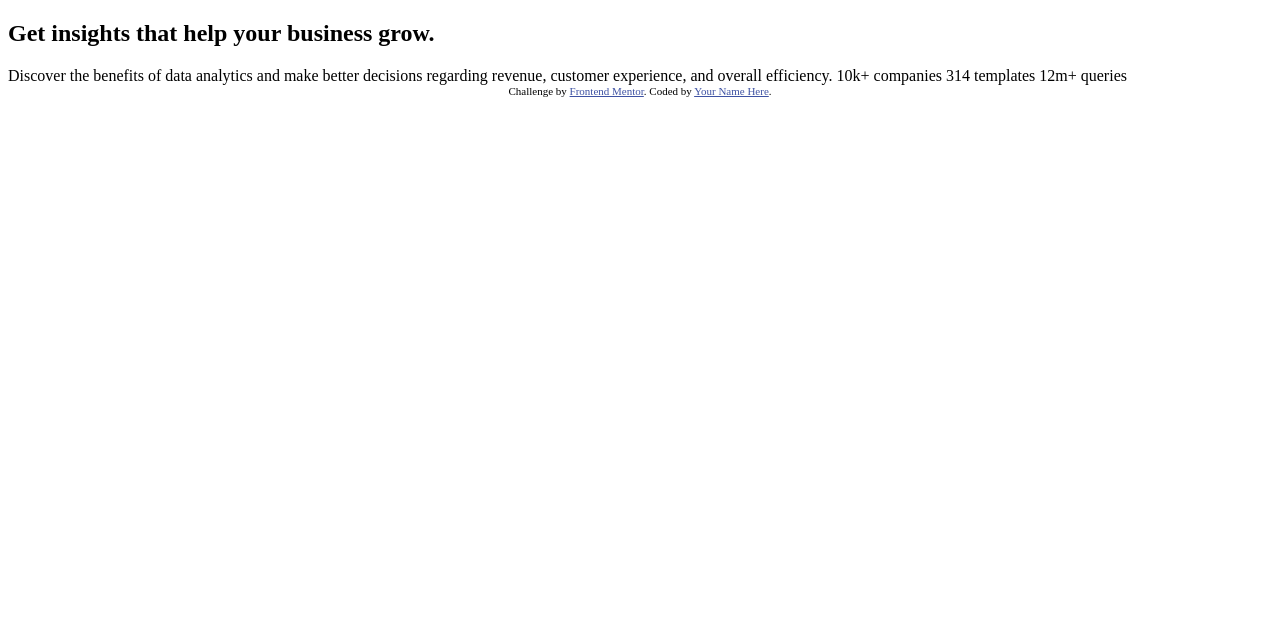
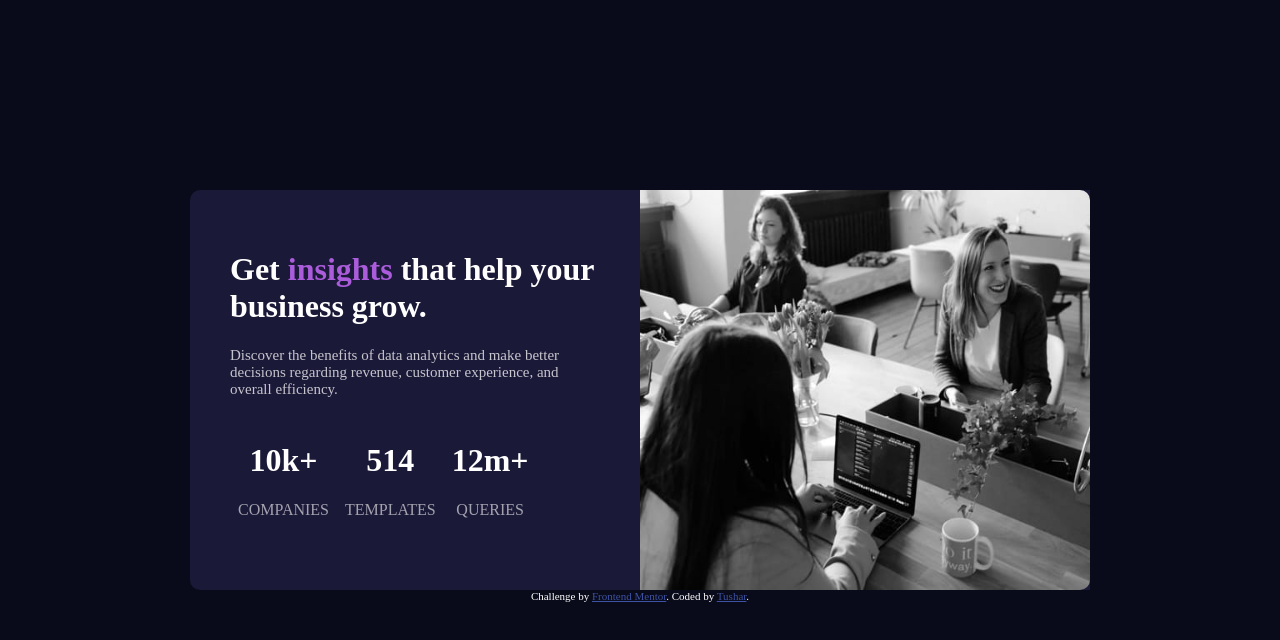
Before and after one commit to TS2410/.stat-preview-frontend-mentor, a plain HTML site: page index.html in a window 1280 px wide. Drawn offline with Linux system fonts and the light colour scheme.

Commit message:
first commit

```diff
--- a/index.html
+++ b/index.html
@@ -12,23 +12,76 @@
   <style>
     .attribution { font-size: 11px; text-align: center; }
     .attribution a { color: hsl(228, 45%, 44%); }
+    body{
+      background-color: hsl(233, 47%, 7%);
+      color: white;
+      display: flex;
+      flex-direction: column;
+      align-items: center;
+      justify-content: center;
+      height: 97vh;
+    }
+    .main{
+      background-color: hsl(244, 38%, 16%);
+      width: 900px;
+      height: 400px;
+      display: flex;
+      flex-direction: row;
+      border-top-left-radius: 10px;
+      border-bottom-left-radius: 10px;
+    }
+    .container{
+      padding: 40px;
+    }
+    .category{
+      display: flex;
+      flex-direction: row;
+    }
+    .companies, .templates, .queries{
+      margin: 8px;
+      display: flex;
+      flex-direction: column;
+      align-items: center;
+    }
+    p{
+      font-size: 15px;
+      color: hsla(0, 0%, 100%, 0.75);
+    }
+    .img{
+      height: 400px;
+      width: 450px;
+      border-top-right-radius: 10px;
+      border-bottom-right-radius: 10px;
+    }
   </style>
 </head>
 <body>
-
-  <h2>
-  Get insights that help your business grow.
-</h2>
-  Discover the benefits of data analytics and make better decisions regarding revenue, customer
-  experience, and overall efficiency.
-
-  10k+ companies
-  314 templates
-  12m+ queries
-
+<div class="main">
+  <div class="container">
+      <h1>
+        Get <span style="color: hsl(277, 64%, 61%)">insights</span> that help your business grow.
+      </h1>
+      <p>Discover the benefits of data analytics and make better decisions regarding revenue, customer
+      experience, and overall efficiency.</p>
+      <div class="category">
+        <div class="companies">
+          <h1>10k+ </h1> <span style="color: hsla(0, 0%, 100%, 0.6)">COMPANIES</span>
+        </div>
+        <div class="templates">
+          <h1>514 </h1> <span style="color: hsla(0, 0%, 100%, 0.6)">TEMPLATES</span>
+        </div>
+        <div class="queries">
+          <h1>12m+ </h1>  <span style="color: hsla(0, 0%, 100%, 0.6)">QUERIES</span>
+        </div>
+      </div>
+  </div>
+  <div class="img-div">
+    <img class="img" src="./images/image-header-desktop.jpg">
+  </div>
+  </div>
   <div class="attribution">
     Challenge by <a href="https://www.frontendmentor.io?ref=challenge" target="_blank">Frontend Mentor</a>.
-    Coded by <a href="#">Your Name Here</a>.
+    Coded by <a href="https://www.linkedin.com/in/tushar-sharma-b551ba345/" target="_blank">Tushar</a>.
   </div>
 </body>
 </html>
```
